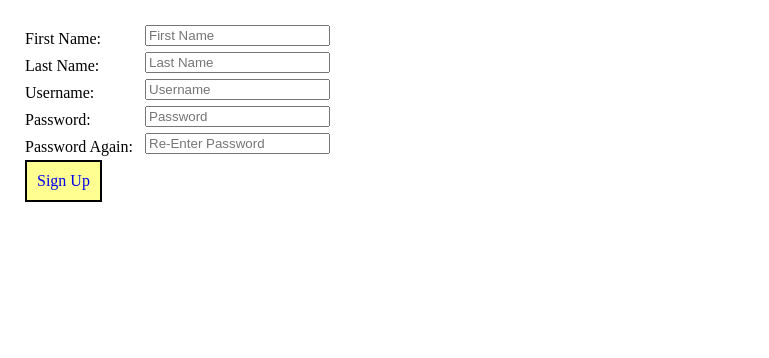
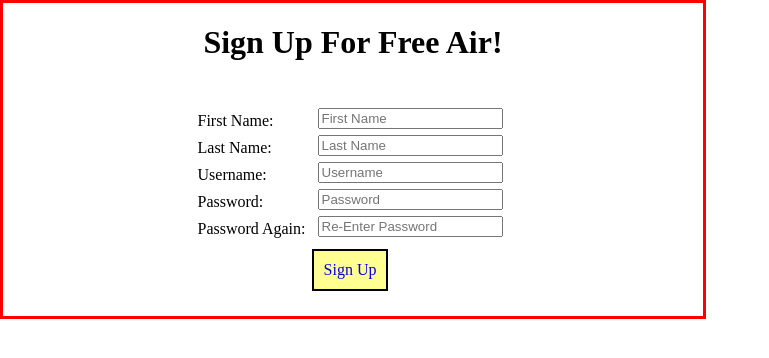
Before and after one commit to waxeye7/Signup-Login, a plain HTML site: page index.html in a window 1280 px wide. Shown: the whole page, without its empty margins (0-769 px from the left). Drawn offline with Linux system fonts and the light colour scheme.

Commit message:
signup page

```diff
--- a/index.html
+++ b/index.html
@@ -14,7 +14,10 @@
 
     </a>
 
-    <div id="parent" class="flex">
+    <div class="nice-card-border-area">
+        <h1 class="center">Sign Up For Free Air!</h1>
+
+        <div id="parent" class="flex center-flex">
             <div class="column">
                 <div id="first-name-div" class="flex">
                     <label class="width-label" for="first-name">First Name: </label>
@@ -42,14 +45,14 @@
                     <p id="password-problem-too-short" class="hidden margin-0">Password Must Be 8 Characters Or More</p>
                 </div>
 
-            <div id="re-password-div" class="flex">
+                <div id="re-password-div" class="flex small-margin-bottom">
                     <label class="width-label" for="re-password">Password Again: </label>
                     <input class="small-margin-bottom small-margin-right" type="password" id="re-password" placeholder="Re-Enter Password">
                     <p id="re-password-problem-no-match" class="small-margin-right hidden margin-0">Passwords Don't Match</p>
                     <p id="re-password-problem-too-short" class="hidden margin-0">Password Must Be 8 Characters Or More</p>
                 </div>
 
-            <div id="sign-up-button-div" class="flex">
+                <div id="sign-up-button-div" class="flex margin-center">
                     <a id="sign-up-button" class="sign-up inline small-margin-right" href="#">Sign Up</a>
                     <p id="fill-all-box" class="hidden margin-0">Fill All Box</p>
                 </div>
@@ -57,6 +60,7 @@
             </div>
 
         </div>
+    </div>
 
     <script src="./scriptone.js"></script>
 </body>
--- a/style.css
+++ b/style.css
@@ -32,3 +32,8 @@ body { padding:0; margin:0; }
 .relative { position: relative; }
 .initials-absolute { position:absolute; top:6px; right:10px; }
 .logout-absolute { position:absolute; top:60px; right:25px; }
+
+.center { text-align: center; }
+.center-flex { justify-content: center; }
+.margin-center { margin:0 auto; }
+.nice-card-border-area { border:3px red solid; max-width: 700px; }
```
Also changed, not shown: 1 other file. Lines whose indentation alone changed are shown as unchanged.
